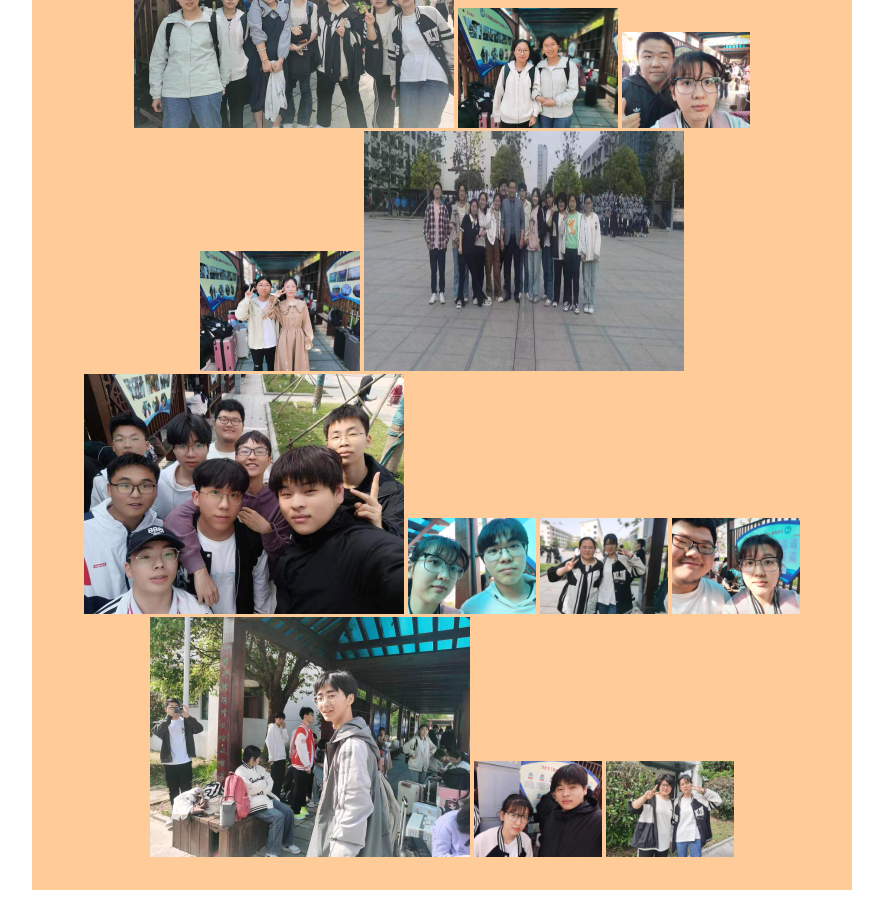
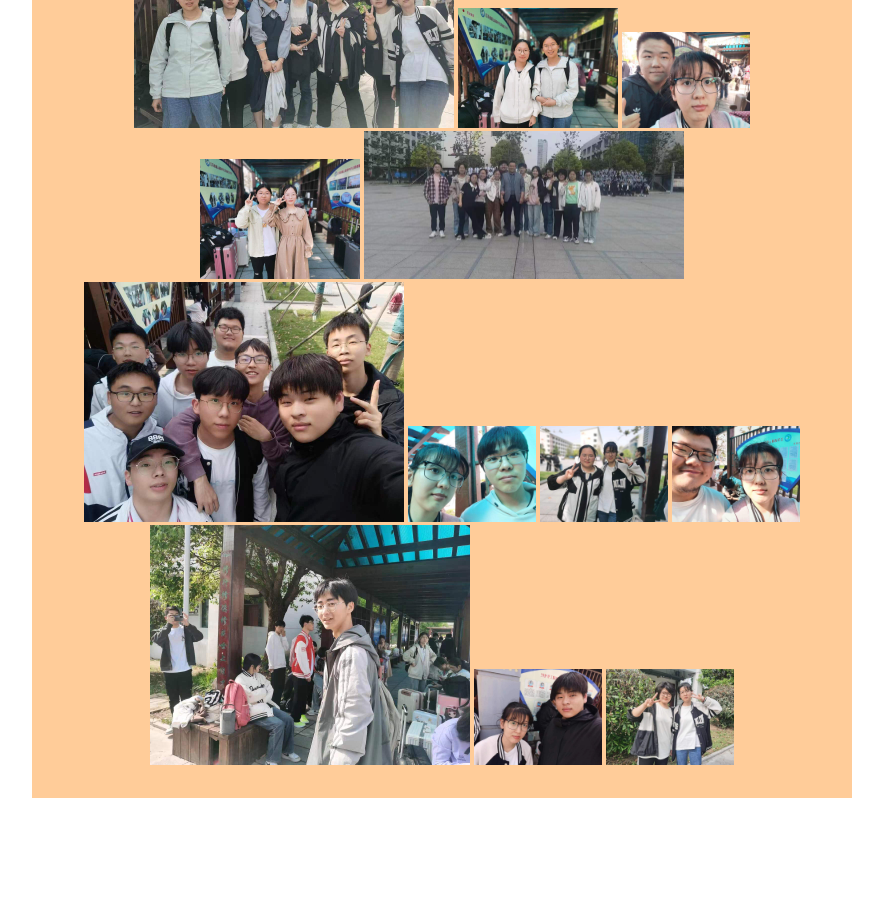
Before and after one commit to GuanYun2117/202417, a plain HTML site: page index.html in a window 1280 px wide. Shown: the part 6760-7680 px from the top of the page, without its empty margins (198-1081 px from the left). After the commit the page ends 7588 px from the top, so only its background shows below. Drawn offline with Linux system fonts and the light colour scheme.

Commit message:
Update index.html

```diff
--- a/index.html
+++ b/index.html
@@ -195,7 +195,7 @@
                 <img src="photo4.jpg"width="160px"height="120px">
                 <img src="photo7.jpg"width="128px"height="96px">
                 <img src="photo5.jpg"width="160px"height="120px">
-                <img src="photo2.jpg"width="320px"height="240px">
+                <img src="photo2.jpg"width="320px"height="148.5px">
                 <img src="photo6.jpg"width="320px"height="240px">
                 <img src="photo8.jpg"width="128px"height="96px">
                 <img src="photo9.jpg"width="128px"height="96px">
```
